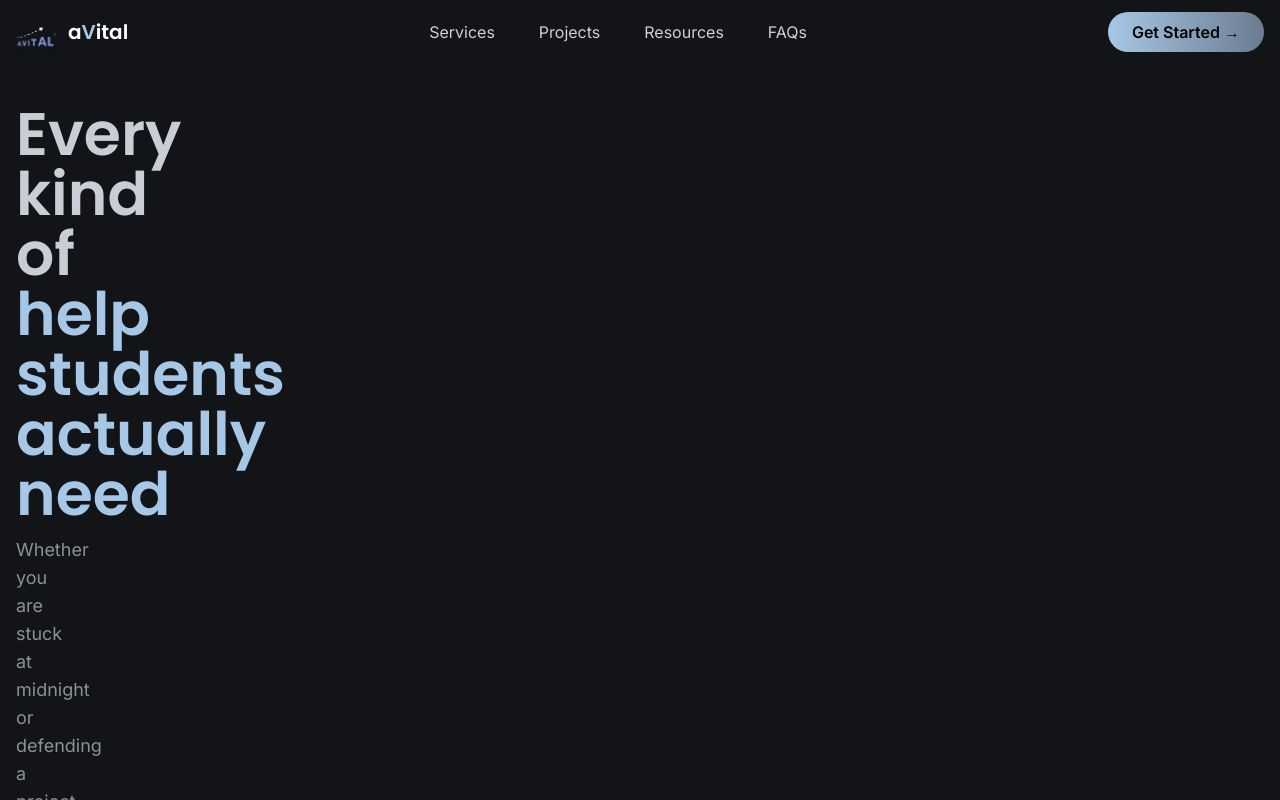
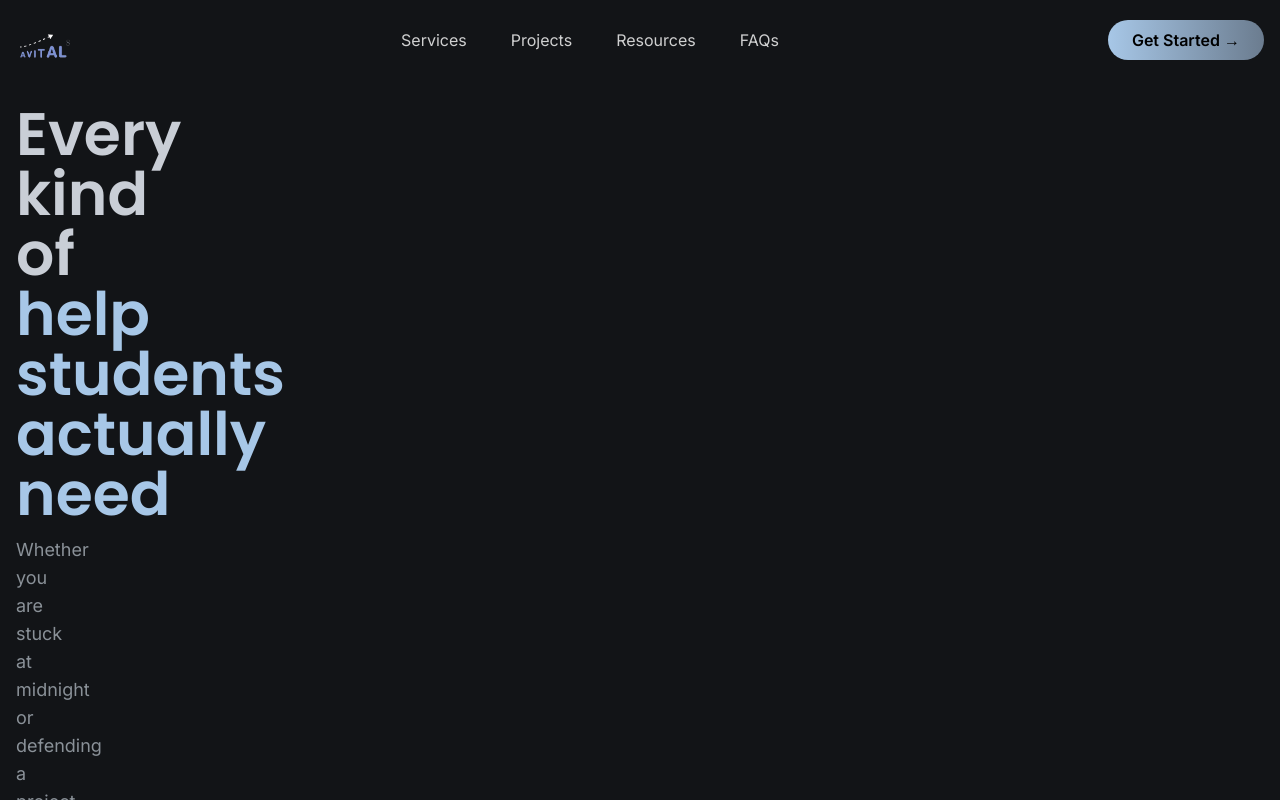
Before and after one commit to abraham-heuy/avital, a React (Vite) app: page /main in a window 1280 px wide. Shown: the top 800 px of the page. Built offline with nearby package versions, Linux system fonts and the light colour scheme.

Commit message:
Logo fix!

```diff
--- a/src/components/Navigation.tsx
+++ b/src/components/Navigation.tsx
@@ -49,25 +49,21 @@ export const Navigation = () => {
 
     const navItems = ['Services', 'Projects', 'Resources', 'FAQs']
 
-    // Scroll listener
     useEffect(() => {
         const handleScroll = () => setScrolled(window.scrollY > 50)
         window.addEventListener('scroll', handleScroll)
         return () => window.removeEventListener('scroll', handleScroll)
     }, [])
 
-    // Refresh ScrollTrigger when navbar style changes
     useEffect(() => {
         ScrollTrigger.refresh()
     }, [scrolled])
 
-    // Handle mobile menu body scroll and refresh ScrollTrigger after closing
     useEffect(() => {
         if (isMobileMenuOpen) {
             document.body.style.overflow = 'hidden'
         } else {
             document.body.style.overflow = ''
-            // Give time for DOM to settle before refreshing GSAP
             setTimeout(() => ScrollTrigger.refresh(), 50)
         }
         return () => {
@@ -116,19 +112,20 @@ export const Navigation = () => {
             }`}>
                 <div className="container mx-auto px-4 py-3">
                     <div className="flex items-center justify-between">
-                        {/* Logo and Brand */}
+                        {/* Logo only – text-like appearance, no borders */}
                         <motion.div
                             initial={{ opacity: 0, x: -20 }}
                             animate={{ opacity: 1, x: 0 }}
-                            className="flex items-center gap-3 cursor-pointer group flex-shrink-0"
+                            className="cursor-pointer group flex-shrink-0"
                             onClick={() => navigate('/main')}
                         >
-                            <div className="w-10 h-10 rounded-xl overflow-hidden shadow-md group-hover:shadow-glow transition-all duration-300">
-                                <img src={logo} alt="Avital Logo" className="w-full h-full object-cover" />
+                            <div className="w-14 h-14 flex items-center justify-center">
+                                <img
+                                    src={logo}
+                                    alt="Avital Logo"
+                                    className="w-full h-full object-contain transition-all duration-300 group-hover:drop-shadow-[0_0_8px_rgba(167,199,231,0.6)]"
+                                />
                             </div>
-                            <span className="text-xl font-display font-bold text-white hidden sm:inline">
-                                a<span className="text-rb-blue">V</span>ital
-                            </span>
                         </motion.div>
 
                         {/* Desktop Navigation */}
@@ -184,7 +181,7 @@ export const Navigation = () => {
                 </div>
             </nav>
 
-            {/* Mobile Menu – no inline animation styles, using CSS classes */}
+            {/* Mobile Menu */}
             {isMobileMenuOpen && (
                 <div className="fixed inset-0 z-40 lg:hidden" style={{ background: 'rgba(18,20,23,0.98)', backdropFilter: 'blur(12px)' }}>
                     <div className="flex flex-col h-full pt-24 px-6 pb-8 overflow-y-auto">
@@ -217,7 +214,6 @@ export const Navigation = () => {
                 </div>
             )}
 
-            {/* Global CSS for fadeInUp keyframes – no inline styles */}
             <style>{`
                 @keyframes fadeInUp {
                     from {
```
